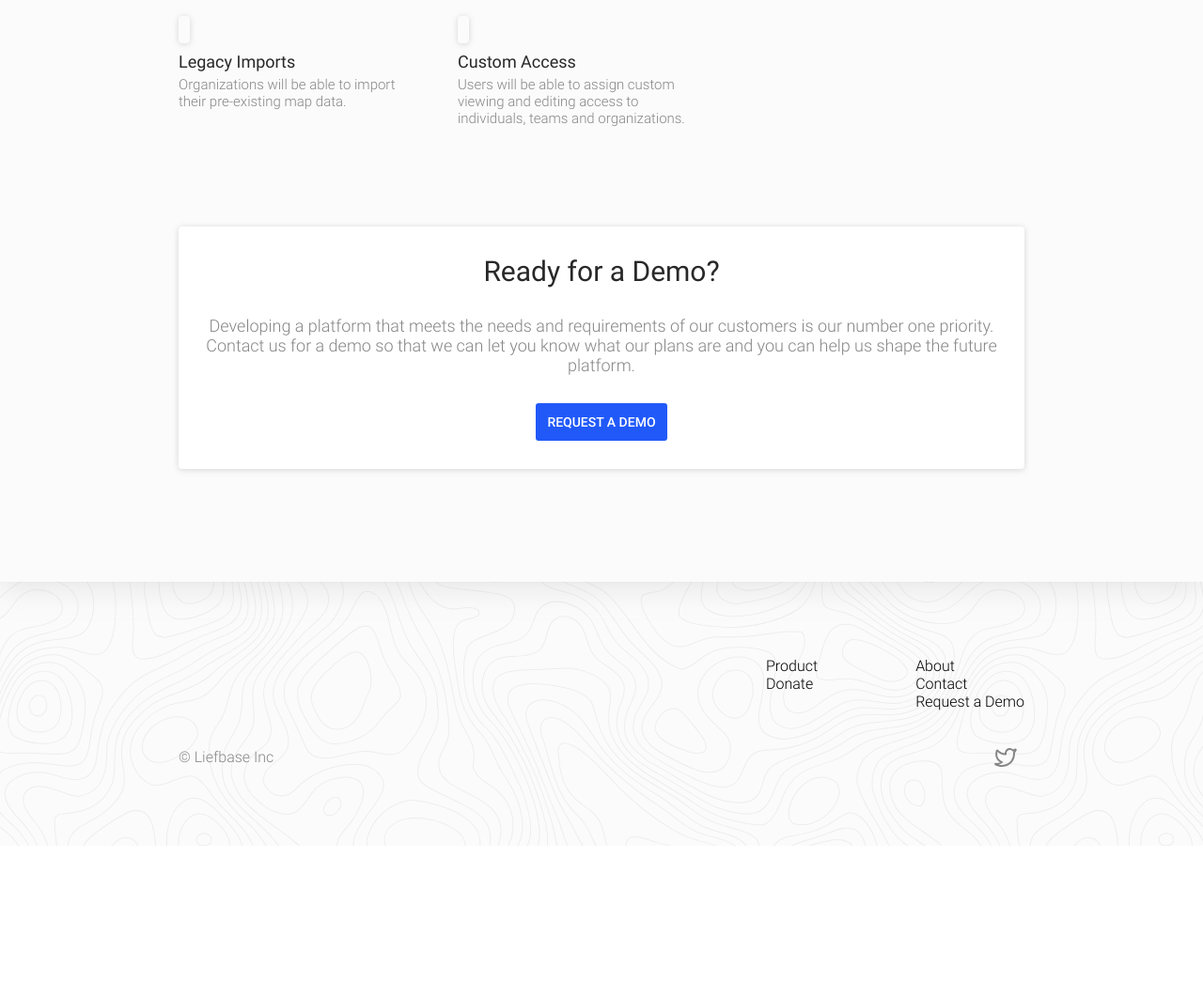
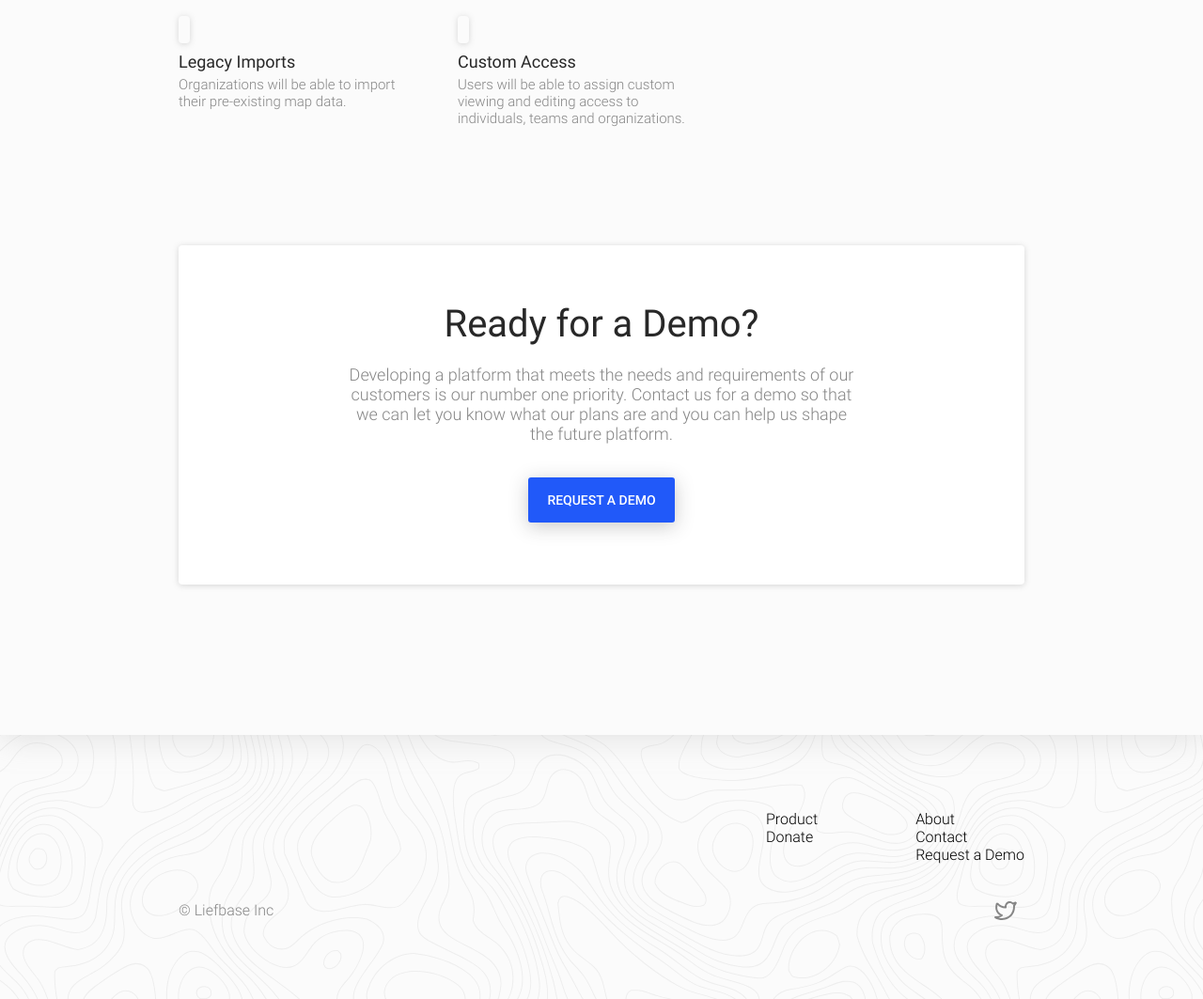
Before and after one commit to ProgrammingJoe/Liefbase-Static-Site, a Flask app: page / in a window 1280 px wide; the page is wider, and only the part inside the window is pictured. Shown: the part 1623-2686 px from the top of that part at 94% size. Before the commit the page ends 2523 px from the top of that part, so only its background shows below. Run offline with Flask 2, Linux system fonts and the light colour scheme; some libraries are stand-ins or nearby versions.

Commit message:
Moar updates to css, header-slogan and demo-block primarily.

```diff
--- a/static_site/static/css/fonts.css
+++ b/static_site/static/css/fonts.css
@@ -65,6 +65,11 @@ p {
   color: #282828;
   font-size: 30px;
   margin: 1em 0 0.6em 0;
+}
+.demo-header {
+  font-family: 'Roboto';
+  color: #282828;
+  font-size: 40px;
 }
 .value-title {
   font-family: 'Roboto';
--- a/static_site/static/css/main.css
+++ b/static_site/static/css/main.css
@@ -36,7 +36,7 @@ a {
 .donate-body {
   width: 90%;
   max-width: 900px;
-  padding: 0 5% 0 5%;
+  padding: 0 30px 0 30px;
   margin: auto;
 }
 
@@ -151,28 +151,30 @@ a {
   max-width: 900px;
   margin-left: auto;
   margin-right: auto;
-  margin-top: 60px;
-  margin-bottom: 60px;
+  margin-top: 80px;
+  margin-bottom: 100px;
   background-color: white;
   text-align: center;
   border-radius: 4px;
   box-shadow: 0 1px 6px rgba(105, 105, 105, .25);
+  padding: 60px 0 50px 0;
 }
-.demo-ready {
-  display: inline-block;
-  margin: 30px 0 0 0;
+
+.demo-header {
+  font-size: 40px;
+  margin-bottom: 20px;
 }
 .demo-body {
-  display: inline-block;
-  margin: 12px 0 0 0;
-  padding: 0 20px;
+  margin: 0 auto;
+  max-width: 550px;
 }
 .demo-signup-bot {
-  padding: 12px;
+  padding: 16px 20px 16px 20px;
   border-radius: 3px;
   position: relative;
   background-color: #2159F9;
-  margin: 30px 0;
+  margin: 36px 0 16px 0;
+  box-shadow: 0px 4px 20px rgba(43, 43, 43, 0.25);
 }
 
 .footer-container {
@@ -325,6 +327,9 @@ a {
   #hamburger-lines {
     display: none;
   }
+  .demo-body {
+    max-width: 490px;
+    padding: 0 30px 0 30px;
 }
 
 @media only screen and (max-width : 579px) {
--- a/static_site/templates/index.html
+++ b/static_site/templates/index.html
@@ -130,7 +130,7 @@
 
   <div class="demo-container">
     <div class="demo-block">
-      <p class="demo-ready section-header">{{ _('Ready for a Demo?') }}</p>
+      <p class="demo-header">{{ _('Ready for a Demo?') }}</p>
       <p class="demo-body sub-header">{{ _('Developing a platform that meets the needs and requirements of our customers is our number one priority. Contact us for a demo so that we can let you know what our plans are and you can help us shape the future platform.') }}</p>
       <a href="{{ url_for('contact', demo=1) }}"><div class="demo-signup-bot button-intra">{{ _('REQUEST A DEMO') }}</div></a>
     </div>
```
